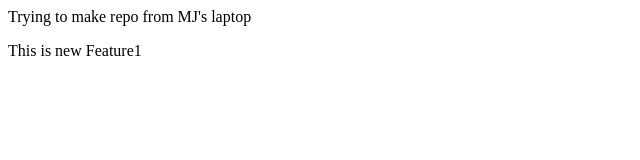
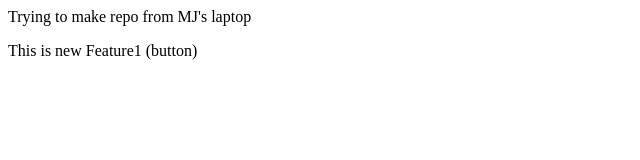
Before and after one commit to MJdaiict378/making-repo-from-local, a plain HTML site: page index.html in a window 1280 px wide. Shown: the full height of the page, 0-640 px from the left. Drawn offline with Linux system fonts and the light colour scheme.

```diff
--- a/index.html
+++ b/index.html
@@ -1,3 +1,3 @@
 <p>Trying to make repo from MJ's laptop</p>
 
-<P>This is new Feature1</P>
+<P>This is new Feature1 (button)</P>
```
